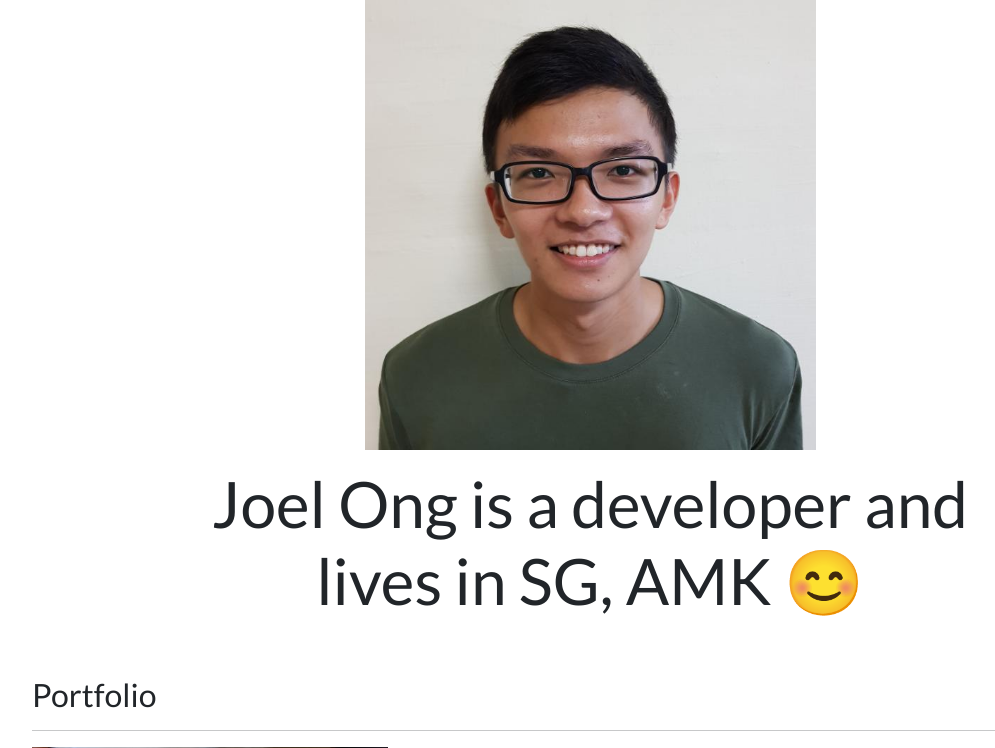
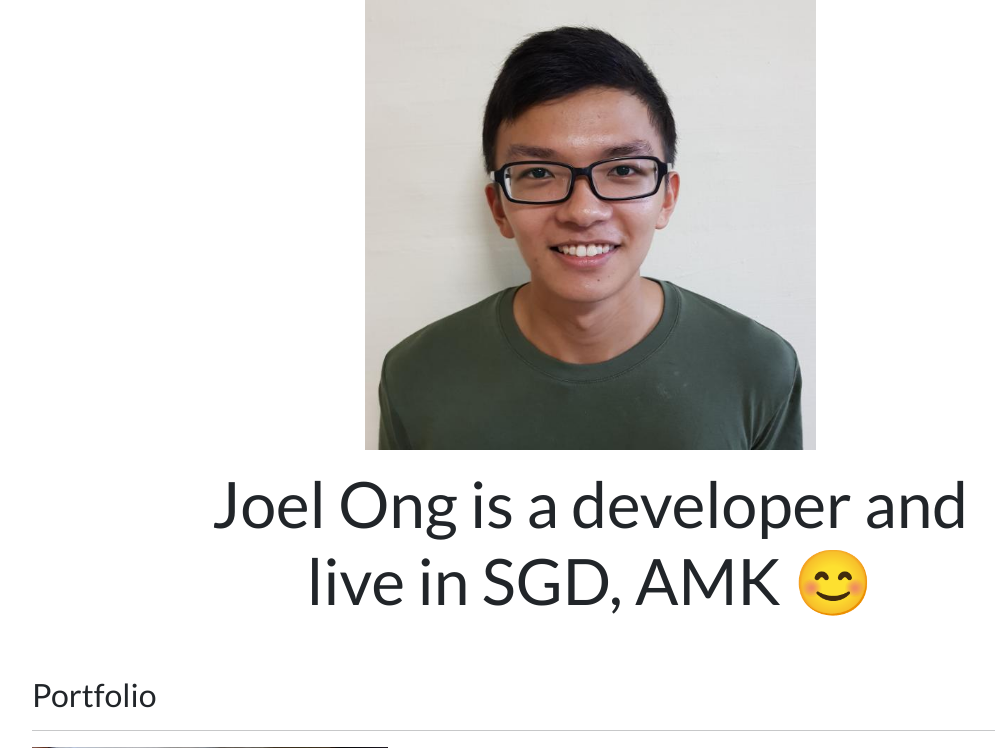
Before and after one commit to omg3011/django3-peronal_portfolio_website, a Django app: page / in a window 1280 px wide. Shown: the part 73-821 px from the top of the page, without its empty margins (50-1045 px from the left). Run offline with Django 3.2, Linux system fonts and the light colour scheme; data comes from the database, SQL or seed files in the repository; some libraries are stand-ins or nearby versions.

Commit message:
Modfiied codes

```diff
--- a/portfolio/templates/portfolio/home.html
+++ b/portfolio/templates/portfolio/home.html
@@ -11,7 +11,7 @@
 
   <div class="row justify-content-center mb-3">
     <div class="col-md-9 text-center">
-      <h1 id="hometext" class="font-weight-bold">Joel Ong is a developer and lives in SG, AMK 😊</h1>
+      <h1 id="hometext" class="font-weight-bold">Joel Ong is a developer and live in SGD, AMK 😊</h1>
     </div>
   </div>
 
```
